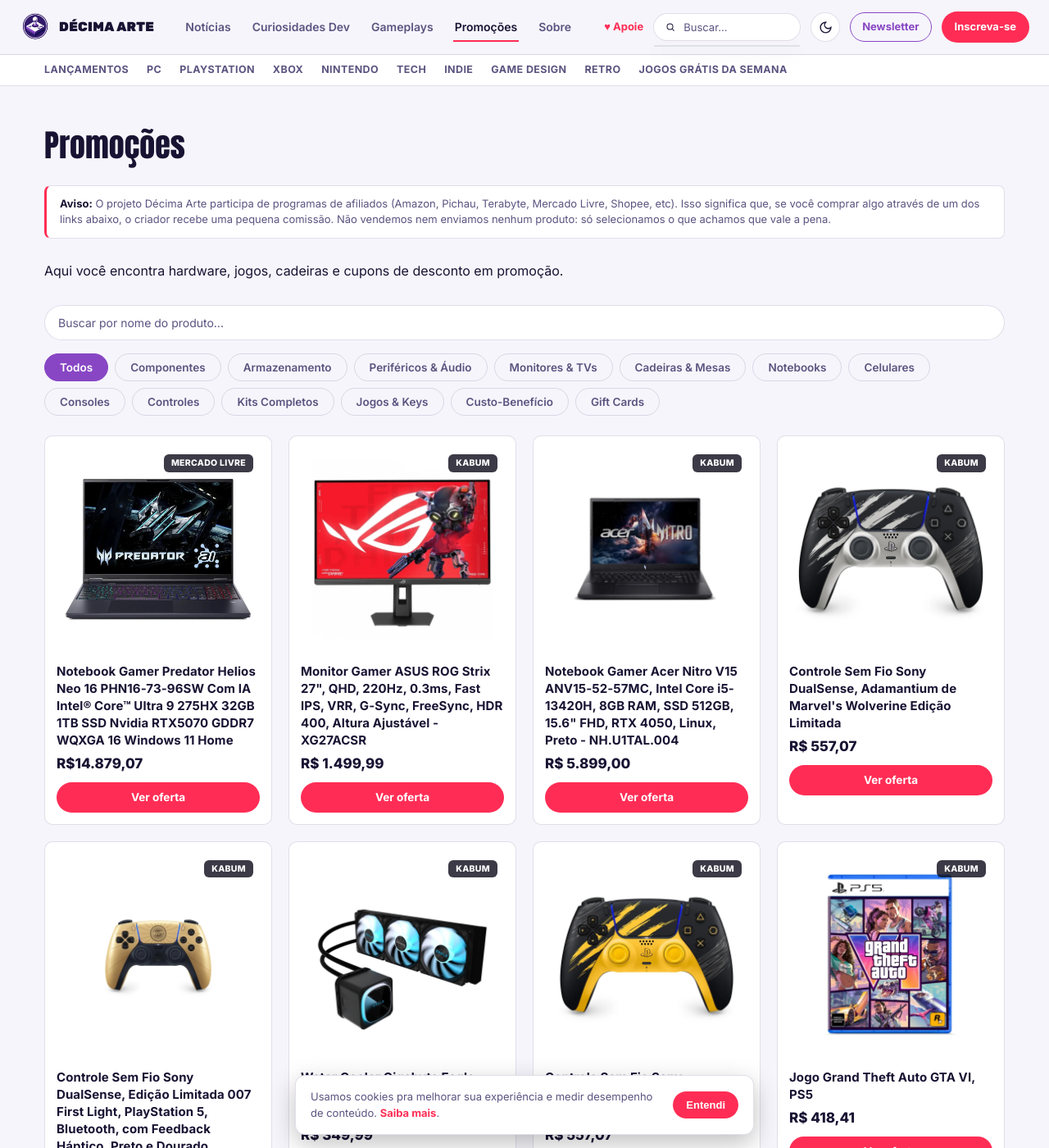
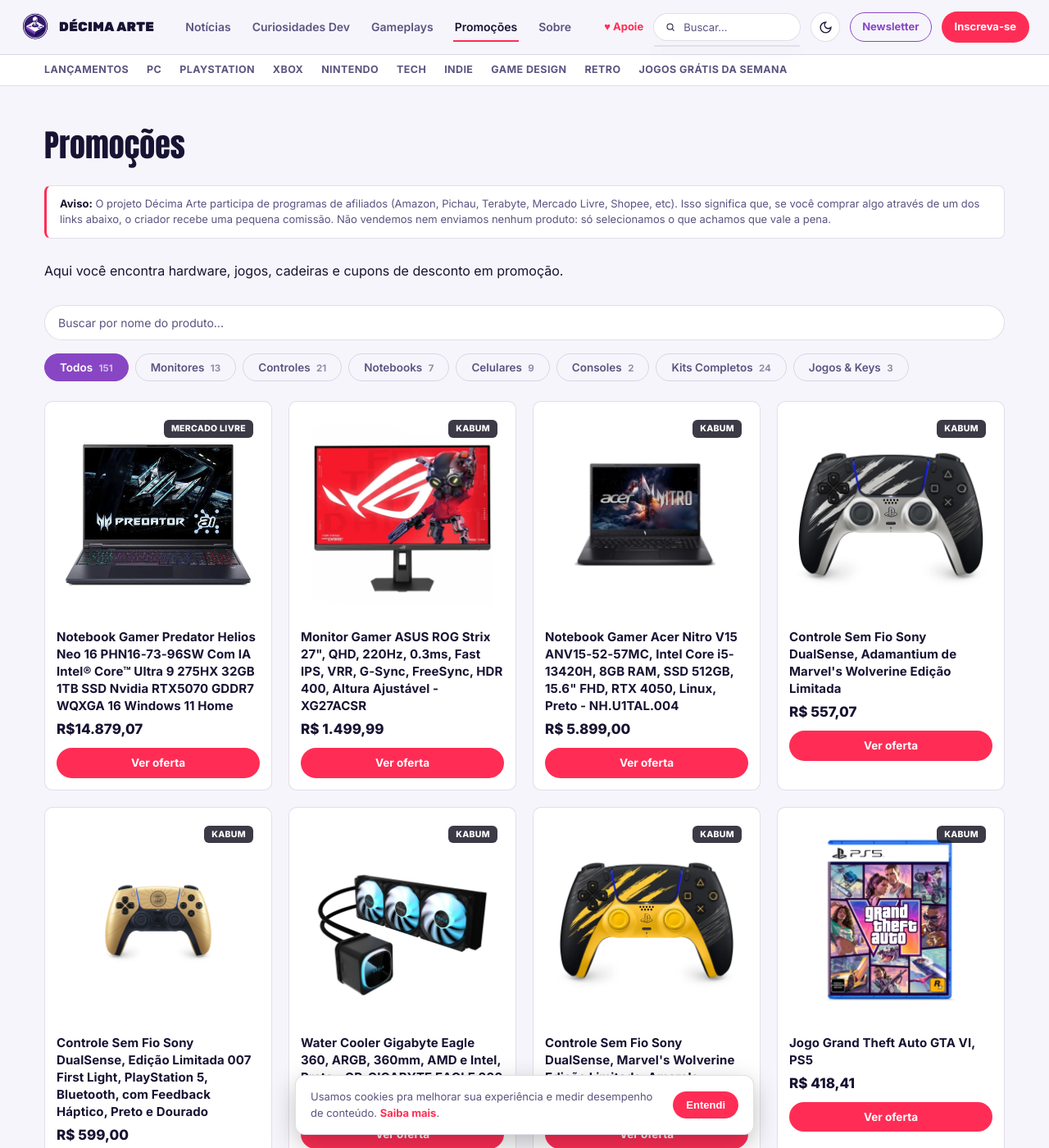
Before and after one commit to decimaarte/decimaarte, a Jekyll site: the page built from promocoes.html, in a window 1280 px wide and 1400 px high. Shown: the whole window at 82% size. Built offline with Jekyll 4.4.1, drawn with Linux system fonts in a browser that asks for light colours.

Commit message:
Add files via upload

```diff
--- a/promocoes.html
+++ b/promocoes.html
@@ -2,6 +2,15 @@
 layout: default
 title: Promoções
 ---
+<style>
+  .promo-filters { display: flex; flex-wrap: wrap; gap: 8px; margin-top: 16px; }
+  .promo-filter-count { margin-left: 4px; font-size: 11.5px; font-weight: 700; opacity: .65; }
+  @media (max-width: 640px) {
+    .promo-filters { flex-wrap: nowrap; overflow-x: auto; padding-bottom: 6px; -webkit-overflow-scrolling: touch; }
+    .promo-filter-btn { flex-shrink: 0; white-space: nowrap; }
+  }
+</style>
+
 <div class="wrap" style="padding-top:44px;padding-bottom:60px;">
 
 <h1 style="font-family:var(--font-display);font-weight:400;font-size:clamp(28px,4vw,38px);margin:0 0 20px;">Promoções</h1>
@@ -14,11 +23,27 @@
 
 <div class="promo-controls" style="margin-bottom:24px;">
   <input type="text" id="promo-search" placeholder="Buscar por nome do produto..." class="promo-search-input">
-  <div id="promo-filters" style="display:flex;flex-wrap:wrap;gap:8px;margin-top:16px;">
-    <button class="promo-filter-btn active" data-cat="todos">Todos</button>
-    {% assign cats = "componentes,armazenamento,perifericos,monitores,cadeiras-mesas,notebooks,celulares,consoles,controles,kits,jogos-keys,custo-beneficio,gift-cards" | split: "," %}
-    {% assign labels = "Componentes,Armazenamento,Periféricos &amp; Áudio,Monitores &amp; TVs,Cadeiras &amp; Mesas,Notebooks,Celulares,Consoles,Controles,Kits Completos,Jogos &amp; Keys,Custo-Benefício,Gift Cards" | split: "," %}
-    {% for cat in cats %}<button class="promo-filter-btn" data-cat="{{ cat }}">{{ labels[forloop.index0] }}</button>{% endfor %}
+
+  {% comment %}
+    Lista de categorias: "código|Nome que aparece" separadas por ~
+    O código tem que ser igual ao "value" do seletor de Categoria no admin/config.yml.
+    Categoria sem nenhum produto não aparece como botão.
+    Obs: o código "cadeiras-mesas" ficou só pra Cadeiras e o código "headsets" agora é "Headsets e Fones"
+    (pra não precisar editar os produtos que já estavam neles).
+  {% endcomment %}
+  {% assign cat_defs = "placas-de-video|Placas de Vídeo~processadores|Processadores~placas-mae|Placas-Mãe~memoria-ram|Memória RAM~armazenamento|Armazenamento~fontes|Fontes~gabinetes|Gabinetes~coolers|Coolers~monitores|Monitores~tvs|TVs~teclados|Teclados~mouses|Mouses~headsets|Headsets e Fones~microfones|Microfones~webcams|Webcams~mousepads|Mousepads~suportes-monitor|Suportes de Monitor~cabos-acessorios|Cabos e Acessórios~controles|Controles~cadeiras-mesas|Cadeiras~mesas-escrivaninhas|Mesas e Escrivaninhas~mesas-digitalizadoras|Mesas Digitalizadoras~notebooks|Notebooks~celulares|Celulares~consoles|Consoles~acessorios-console|Acessórios de Console~kits|Kits Completos~jogos-keys|Jogos &amp; Keys~gift-cards|Gift Cards~pra-quem-ta-comecando|Pra quem tá começando" | split: "~" %}
+
+  <div id="promo-filters" class="promo-filters">
+    <button class="promo-filter-btn active" data-cat="todos">Todos <span class="promo-filter-count">{{ site.promocoes.size }}</span></button>
+    {% for def in cat_defs %}
+      {% assign parts = def | split: "|" %}
+      {% assign cat_slug = parts[0] %}
+      {% assign cat_label = parts[1] %}
+      {% assign cat_n = site.promocoes | where: 'categoria', cat_slug | size %}
+      {% if cat_n > 0 %}
+        <button class="promo-filter-btn" data-cat="{{ cat_slug }}">{{ cat_label }} <span class="promo-filter-count">{{ cat_n }}</span></button>
+      {% endif %}
+    {% endfor %}
   </div>
 </div>
 
```
